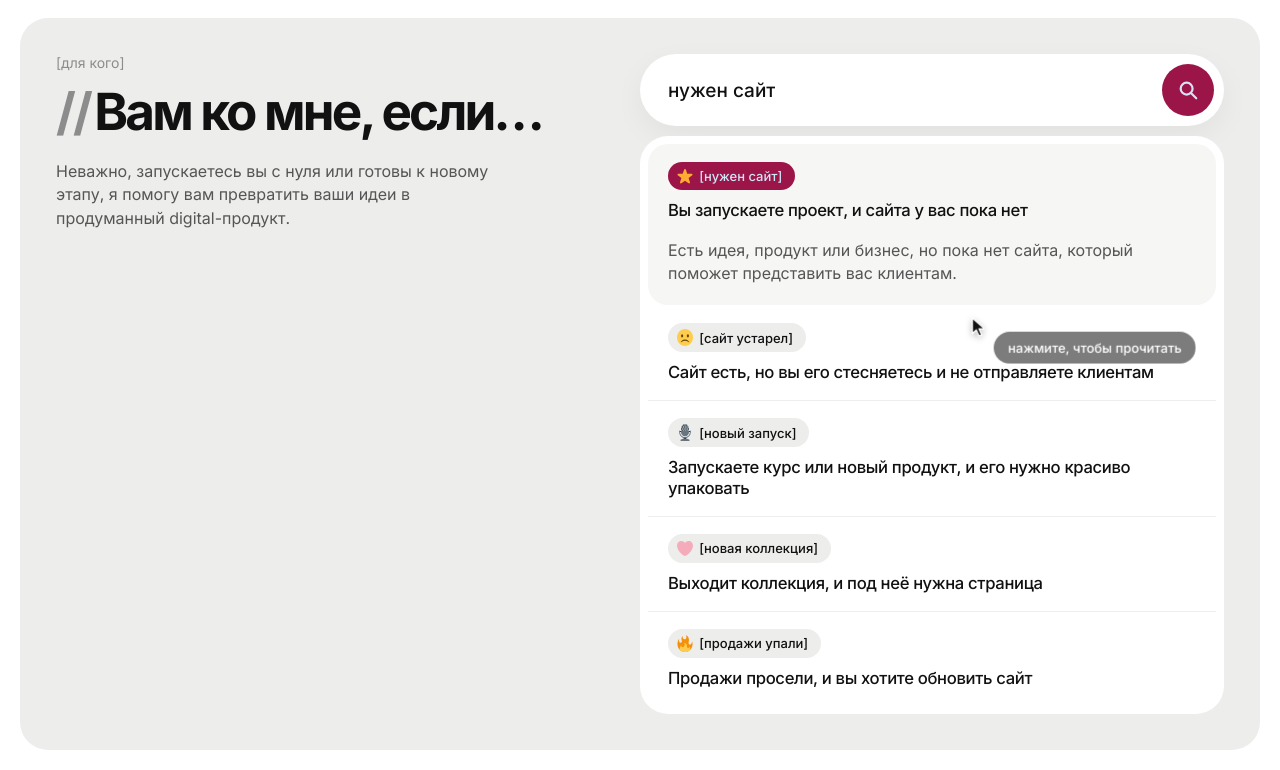
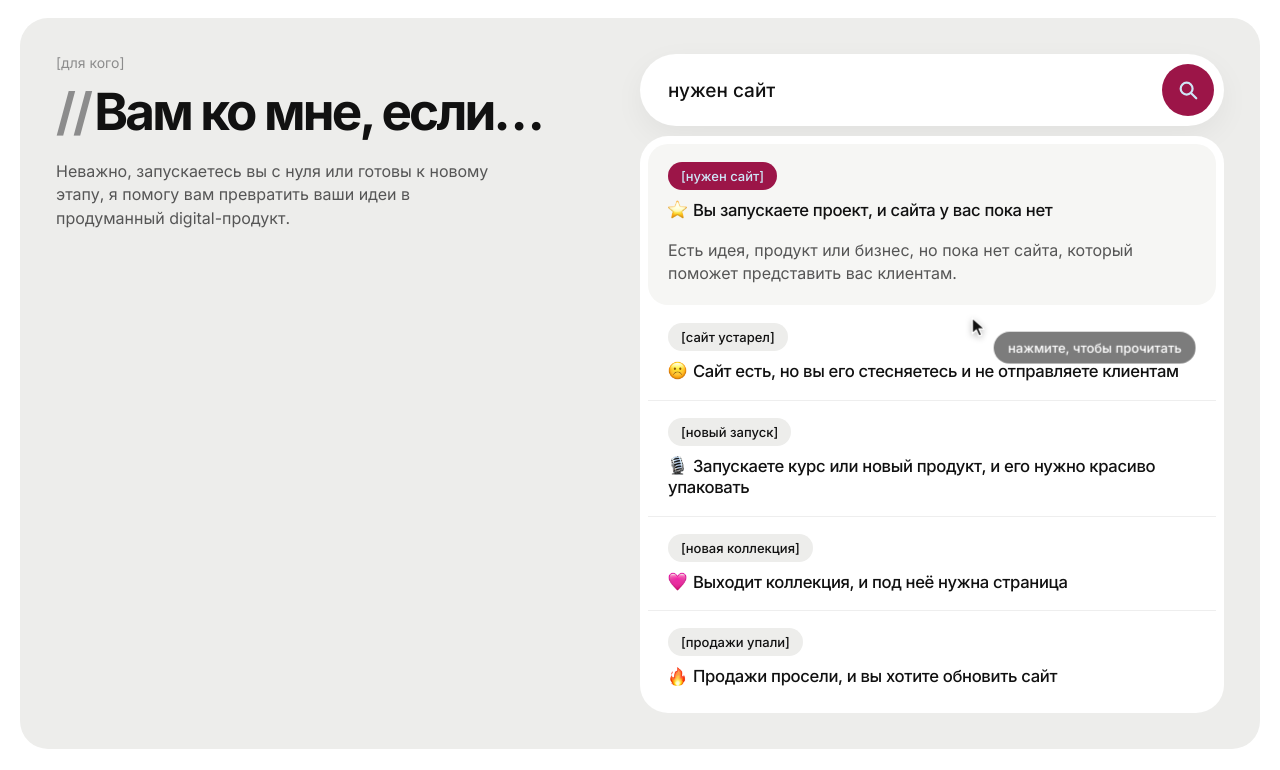
Before and after one commit to miladadang/portfpliomil, a plain HTML site: page index.html in a window 1280 px wide. Shown: the part 782-1552 px from the top of the page. Drawn offline with nearby package versions, Linux system fonts and the light colour scheme.

Commit message:
Экран 2: эмодзи Apple у заголовков карточек
Co-Authored-By: Claude Opus 5.5 <noreply@anthropic.com>

```diff
--- a/index.html
+++ b/index.html
@@ -93,7 +93,7 @@ a{color:inherit;text-decoration:none}
 .sg{border-radius:20px;cursor:default;transition:background .3s}
 .sg-row{display:flex;flex-direction:column;align-items:flex-start;gap:10px;padding:18px 20px}
 .sg h3{font-size:clamp(16px,1.3vw,19px);line-height:1.25;letter-spacing:-.02em;font-weight:500}
-.sg .tg{display:inline-flex;align-items:center;gap:6px;font-size:13px;font-weight:500;padding:6px 13px 6px 9px;border-radius:99px;background:var(--card);white-space:nowrap;transition:.3s}
+.sg .tg{font-size:13px;font-weight:500;padding:6px 13px;border-radius:99px;background:var(--card);white-space:nowrap;transition:.3s}
 .sg-body{display:grid;grid-template-rows:0fr;transition:grid-template-rows .45s cubic-bezier(.2,.7,.2,1)}
 .sg-body>div{overflow:hidden}
 .sg p{padding:0 20px 20px;font-size:16px;line-height:1.45;color:#555}
@@ -102,7 +102,7 @@ a{color:inherit;text-decoration:none}
 .sg.on .sg-row{box-shadow:none}
 .sg.on+.sg .sg-row{box-shadow:none}
 .sg.on .tg{background:var(--berry);color:var(--blue)}
-.emo{width:1.25em;height:1.25em;display:block}
+.emo{display:inline-block;width:1.15em;height:1.15em;margin-right:.35em;vertical-align:-.2em}
 .sg.on .sg-body{grid-template-rows:1fr}
 /* подсказка «наведите» с курсором как в macOS */
 .tip{position:absolute;z-index:2;right:28px;top:262px;display:flex;align-items:flex-start;gap:4px;pointer-events:none;transition:opacity .4s;animation:float 2.6s ease-in-out infinite}
@@ -219,25 +219,25 @@ body.open{overflow:hidden}
     <div class="finder">
       <div class="search" role="search"><span class="q" id="q">нужен сайт</span><span class="caret blink" id="qcaret"></span><i><svg viewBox="0 0 24 24" fill="none" stroke="var(--blue)" stroke-width="2.4" stroke-linecap="round"><circle cx="10.5" cy="10.5" r="6.5"/><path d="M15.5 15.5 21 21"/></svg></i></div>
       <div class="tip" id="tip"><svg viewBox="0 0 24 24"><path d="M5 2.5v17.2l4.3-4.2 2.9 6.6 2.9-1.3-2.9-6.5h6.1z" fill="#111" stroke="#fff" stroke-width="1.4" stroke-linejoin="round"/></svg><span id="tipText">наведите, чтобы прочитать</span></div>
-      <!-- эмодзи: Twemoji (CC-BY 4.0, github.com/jdecked/twemoji) --><ul class="sugg" id="sugg">
+      <!-- эмодзи: Apple, картинки из emoji-datasource-apple --><ul class="sugg" id="sugg">
         <li class="sg on" data-q="нужен сайт">
-          <div class="sg-row"><span class="tg"><img class="emo" src="img/emoji/2b50.svg" alt="">[нужен сайт]</span><h3>Вы запускаете проект, и сайта у вас пока нет</h3></div>
+          <div class="sg-row"><span class="tg">[нужен сайт]</span><h3><img class="emo" src="img/emoji/2b50.png" alt="">Вы запускаете проект, и сайта у вас пока нет</h3></div>
           <div class="sg-body"><div><p>Есть идея, продукт или бизнес, но пока нет сайта, который поможет представить вас клиентам.</p></div></div>
         </li>
         <li class="sg" data-q="сайт устарел">
-          <div class="sg-row"><span class="tg"><img class="emo" src="img/emoji/2639.svg" alt="">[сайт устарел]</span><h3>Сайт есть, но вы его стесняетесь и не отправляете клиентам</h3></div>
+          <div class="sg-row"><span class="tg">[сайт устарел]</span><h3><img class="emo" src="img/emoji/2639-fe0f.png" alt="">Сайт есть, но вы его стесняетесь и не отправляете клиентам</h3></div>
           <div class="sg-body"><div><p>Выросли, изменились, стали работать с другими клиентами, а сайт остался в прошлом. Пора обновить визуал и подачу!</p></div></div>
         </li>
         <li class="sg" data-q="новый запуск">
-          <div class="sg-row"><span class="tg"><img class="emo" src="img/emoji/1f399.svg" alt="">[новый запуск]</span><h3>Запускаете курс или новый продукт, и его нужно красиво упаковать</h3></div>
+          <div class="sg-row"><span class="tg">[новый запуск]</span><h3><img class="emo" src="img/emoji/1f399-fe0f.png" alt="">Запускаете курс или новый продукт, и его нужно красиво упаковать</h3></div>
           <div class="sg-body"><div><p>Создаёте курс, программу или услугу и хотите упаковать их в понятный, привлекательный сайт, который поможет презентовать предложение.</p></div></div>
         </li>
         <li class="sg" data-q="новая коллекция">
-          <div class="sg-row"><span class="tg"><img class="emo" src="img/emoji/1fa77.svg" alt="">[новая коллекция]</span><h3>Выходит коллекция, и под неё нужна страница</h3></div>
+          <div class="sg-row"><span class="tg">[новая коллекция]</span><h3><img class="emo" src="img/emoji/1fa77.png" alt="">Выходит коллекция, и под неё нужна страница</h3></div>
           <div class="sg-body"><div><p>Запускаете линейку одежды, аксессуаров или другого продукта и хотите представить её через стильную страницу с характером бренда.</p></div></div>
         </li>
         <li class="sg" data-q="продажи упали">
-          <div class="sg-row"><span class="tg"><img class="emo" src="img/emoji/1f525.svg" alt="">[продажи упали]</span><h3>Продажи просели, и вы хотите обновить сайт</h3></div>
+          <div class="sg-row"><span class="tg">[продажи упали]</span><h3><img class="emo" src="img/emoji/1f525.png" alt="">Продажи просели, и вы хотите обновить сайт</h3></div>
           <div class="sg-body"><div><p>Текущий сайт не справляется с задачами бизнеса, предложение потерялось среди конкурентов или конверсия вас не устраивает. Нужно пересмотреть структуру, подачу и визуал.</p></div></div>
         </li>
       </ul>
```
Also changed, not shown: img/emoji/1f399-fe0f.png (added), img/emoji/1f399.svg (deleted), img/emoji/1f525.png (added), img/emoji/1f525.svg (deleted), img/emoji/1fa77.png (added), img/emoji/1fa77.svg (deleted), img/emoji/2639-fe0f.png (added), img/emoji/2639.svg (deleted), img/emoji/2b50.png (added), img/emoji/2b50.svg (deleted).
